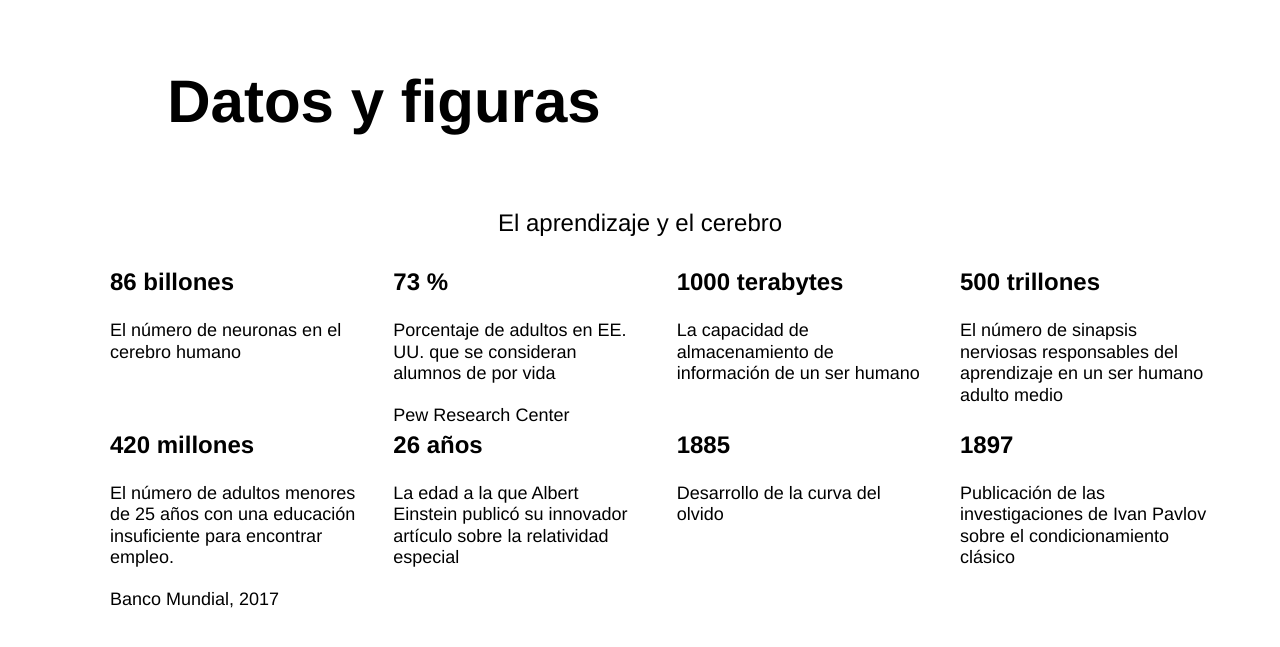
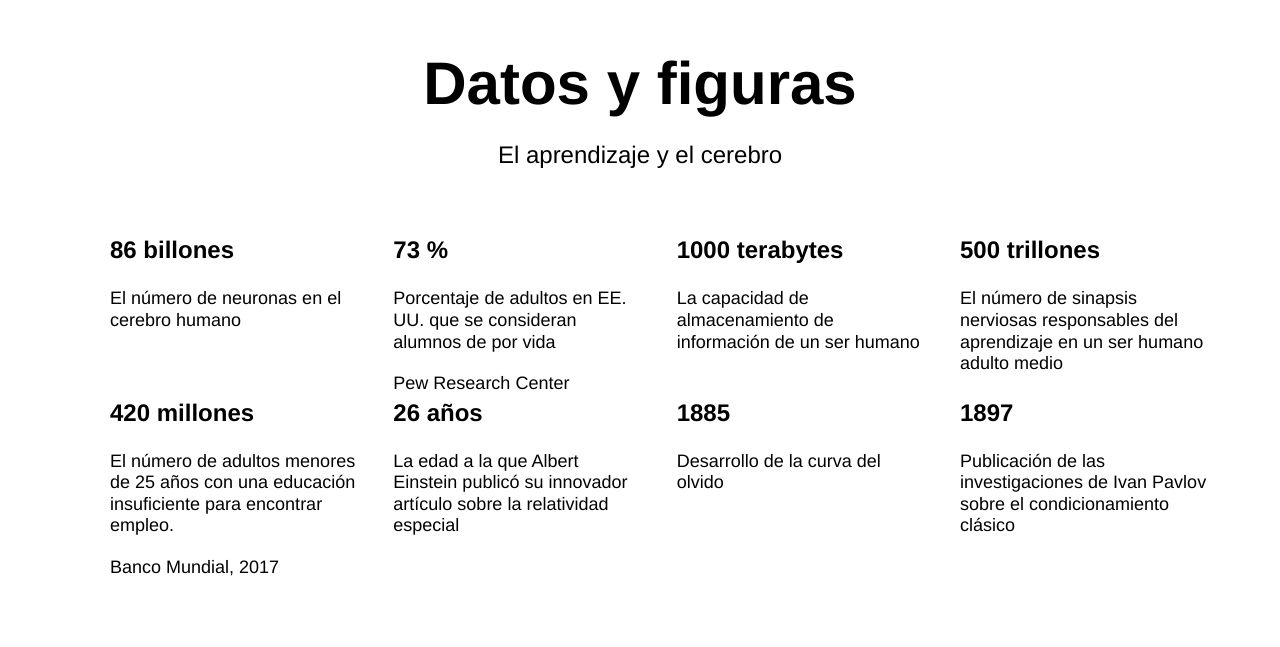
Before and after one commit to AdrianJimenezZ/web_project_1_es, a plain HTML site: page index.html in a window 1280 px wide. Shown: the part 1802-2449 px from the top of the page. Drawn offline with Linux system fonts and the light colour scheme.

Commit message:
terminado el sector digits

```diff
--- a/styles/style.css
+++ b/styles/style.css
@@ -138,7 +138,6 @@
   width: 100vw;
   height: 100vh;
   display: flex;
-  /*flex-wrap: wrap;*/
   justify-content: center;
   flex-direction: column;
 }
@@ -150,15 +149,19 @@
   width: 60%;
   display: flex;
   justify-content: center;
+  margin: 0 auto;
+  padding-bottom: 20px;
+
 }
 
 .section-subtitle {
   line-height: 34px;
   font-size: 24px;
   font-weight: normal;
-  margin-top: 20px;
   display: flex;
   justify-content: center;
+  width: 60%;
+  margin: 0 auto;
 }
 
 .table {
@@ -169,6 +172,7 @@
   list-style: none;
   margin: 0 auto;
   justify-content: space-between;
+  margin-top: 60px;
 
 }
 
```
